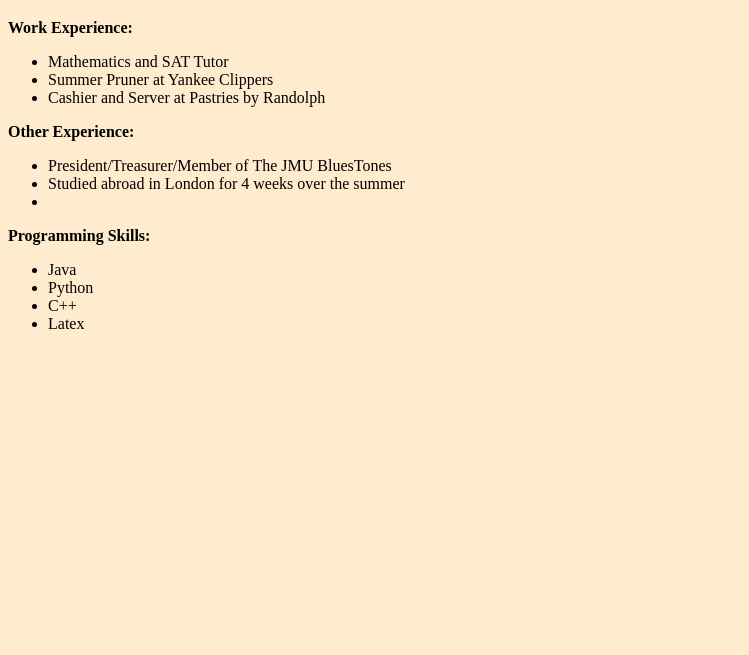
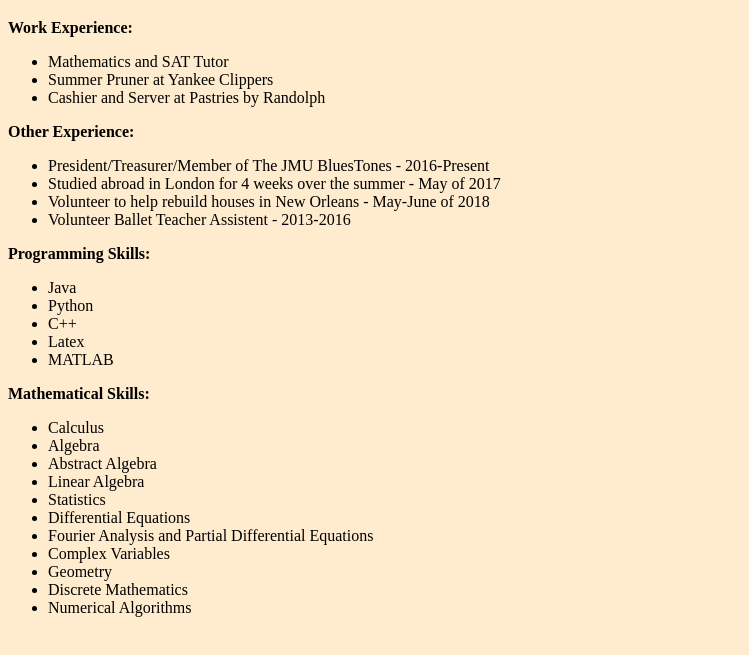
Before and after one commit to J500144/simple-web-boilerplate, a plain HTML site: page index2.html in a window 1280 px wide. Shown: the part 61-716 px from the top of the page, without its empty margins (0-749 px from the left). Drawn offline with Linux system fonts and the light colour scheme.

Commit message:
Finished website with link to resume

```diff
--- a/index2.html
+++ b/index2.html
@@ -15,9 +15,10 @@
 
     <b> Other Experience: </b> <br>
     <ul>
-        <li> President/Treasurer/Member of The JMU BluesTones </li>
-        <li> Studied abroad in London for 4 weeks over the summer </li>
-        <li>  </li>
+        <li> President/Treasurer/Member of The JMU BluesTones - 2016-Present </li>
+        <li> Studied abroad in London for 4 weeks over the summer - May of 2017 </li>
+        <li> Volunteer to help rebuild houses in New Orleans - May-June of 2018 </li>
+        <li> Volunteer Ballet Teacher Assistent - 2013-2016 </li>
     </ul>
 
     <b> Programming Skills: </b> <br>
@@ -26,9 +27,23 @@
         <li> Python </li>
         <li> C++ </li>
         <li> Latex </li>
+        <li> MATLAB </li>
     </ul>
 
-
+    <b> Mathematical Skills: </b> <br>
+    <ul>
+        <li> Calculus </li>
+        <li> Algebra </li>
+        <li> Abstract Algebra </li>
+        <li> Linear Algebra </li>
+        <li> Statistics </li>
+        <li> Differential Equations </li>
+        <li> Fourier Analysis and Partial Differential Equations </li>
+        <li> Complex Variables </li>
+        <li> Geometry </li>
+        <li> Discrete Mathematics </li>
+        <li> Numerical Algorithms </li>
+    </ul>
 
   </body>
 </html>
```
